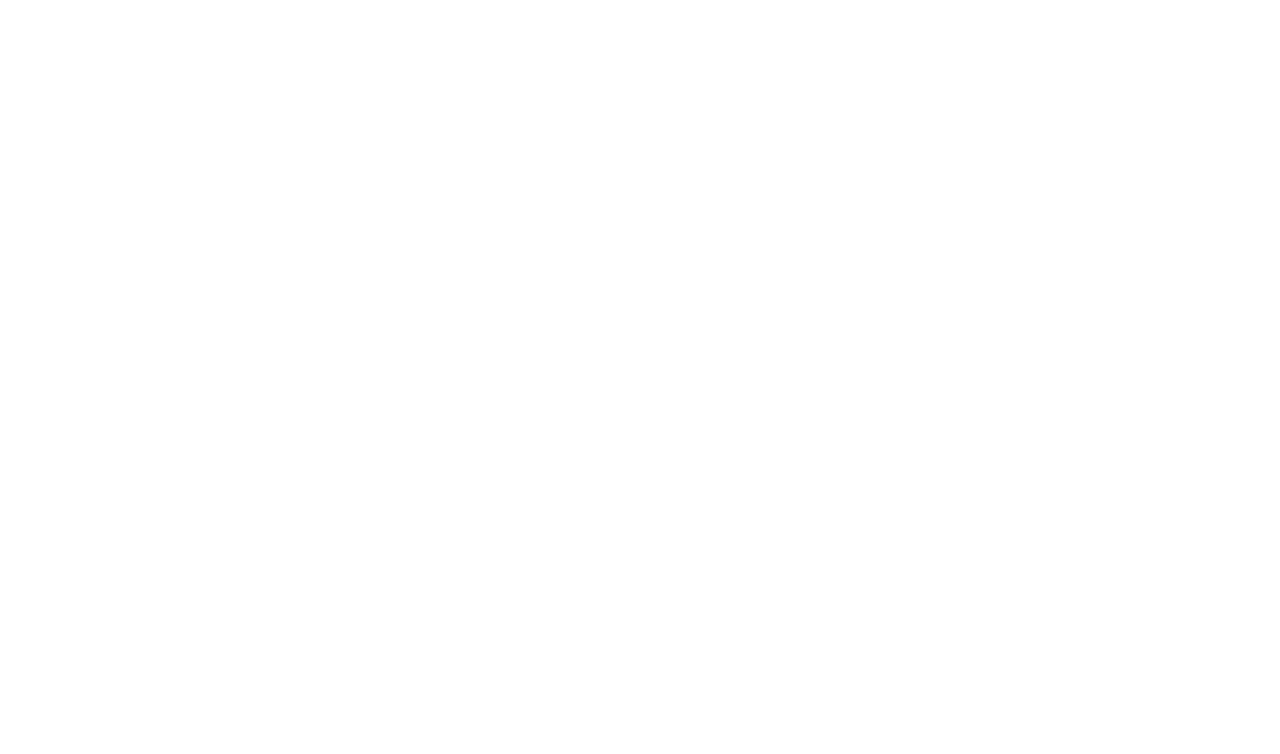
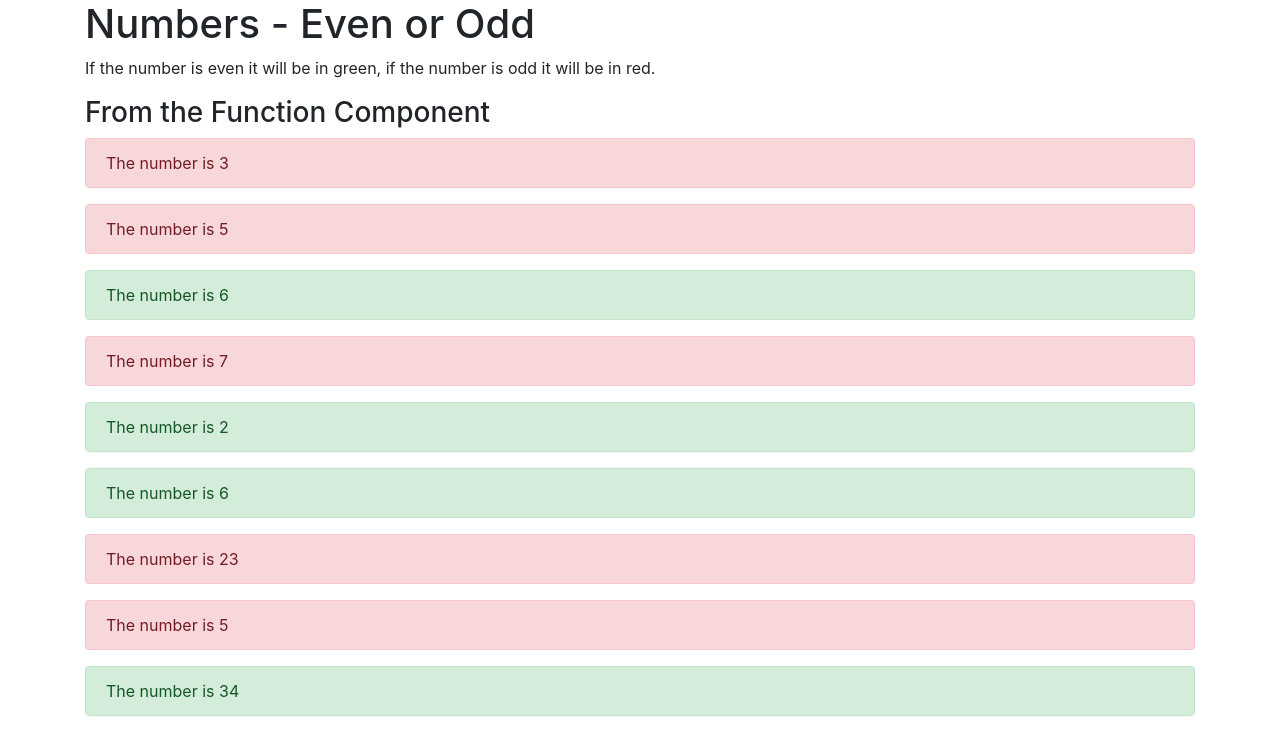
Before and after one commit to ztbaldwin14/redbadge-student-new, a React (Create React App) app in the folder red-badge-demo-ts/: page / in a window 1280 px wide. Shown: the top 754 px of the page. Built offline with nearby package versions, Linux system fonts and the light colour scheme.

Commit message:
added challenge03

```diff
--- a/red-badge-demo-ts/src/App.tsx
+++ b/red-badge-demo-ts/src/App.tsx
@@ -1,7 +1,22 @@
 import React from "react";
+import { Container } from "reactstrap";
+
+import FunctionalProps from "./components/FunctionalProps";
 
 function App() {
-  return <div></div>;
+  const numArray = [3, 5, 6, 7, 2, 6, 23, 5, 34];
+  return (
+    <div>
+      <Container>
+        <h1>Numbers - Even or Odd</h1>
+        <p>
+          If the number is even it will be in green, if the number is odd it
+          will be in red.
+        </p>
+      </Container>
+      <FunctionalProps numbers={numArray} />
+    </div>
+  );
 }
 
 export default App;
--- /dev/null
+++ b/red-badge-demo-ts/src/components/ClassComponentProps.jsx
@@ -0,0 +1,2 @@
+//Create a class component based on the functionalProps.jsx file
+//Keep the usage of destructuring props in this challenge.
--- /dev/null
+++ b/red-badge-demo-ts/src/components/FunctionalProps.jsx
@@ -0,0 +1,22 @@
+import React from "react";
+import { Alert, Container } from "reactstrap";
+
+const FunctionalProps = (props) => {
+  const { numbers } = props;
+  function displayAlerts() {
+    return numbers.map((num, index) => (
+      <Alert key={index} color={num % 2 === 0 ? "success" : "danger"}>
+        The number is {num}{" "}
+      </Alert>
+    ));
+  }
+
+  return (
+    <Container>
+      <h3>From the Function Component</h3>
+      {displayAlerts()}
+    </Container>
+  );
+};
+
+export default FunctionalProps;
```
